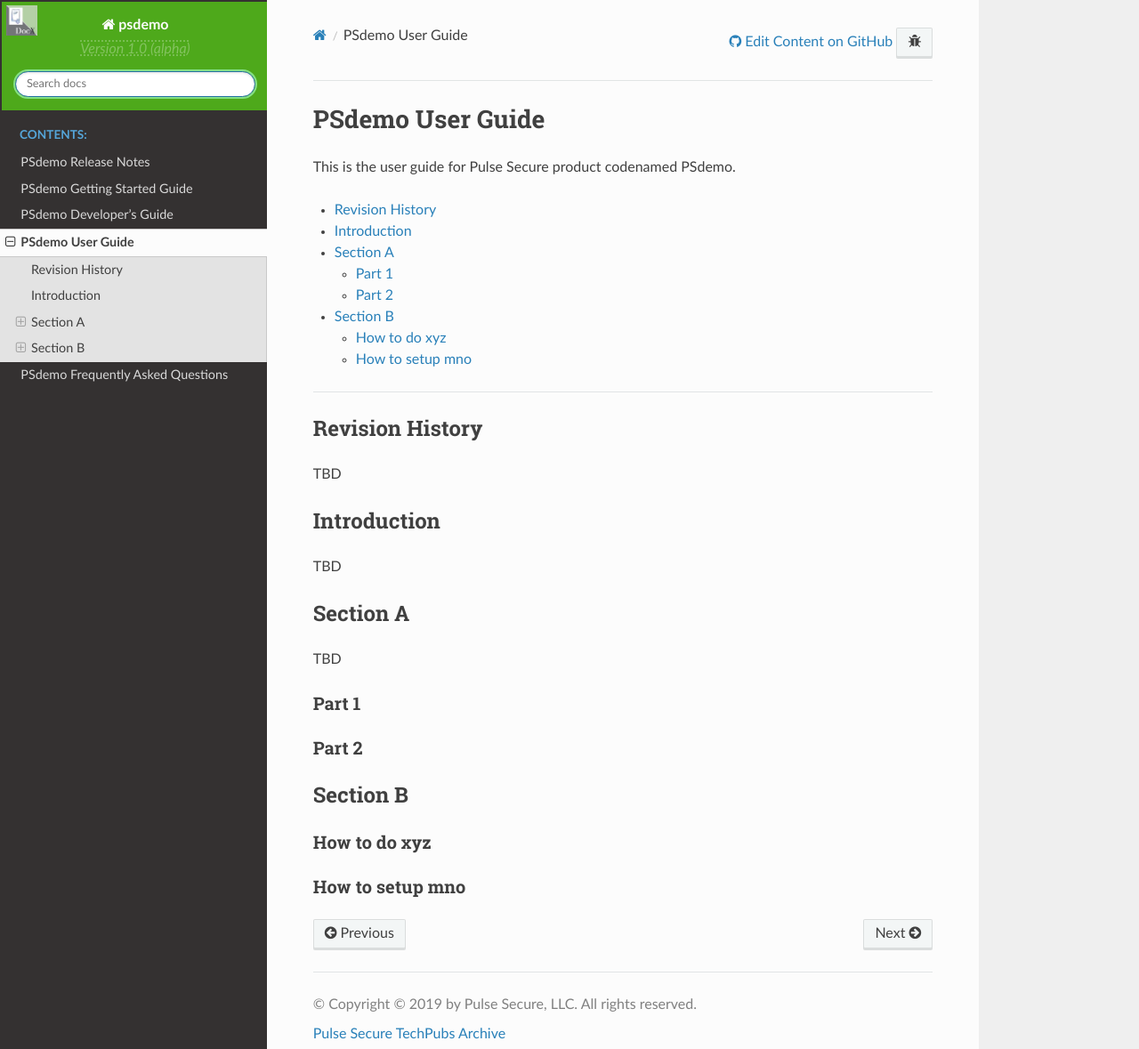
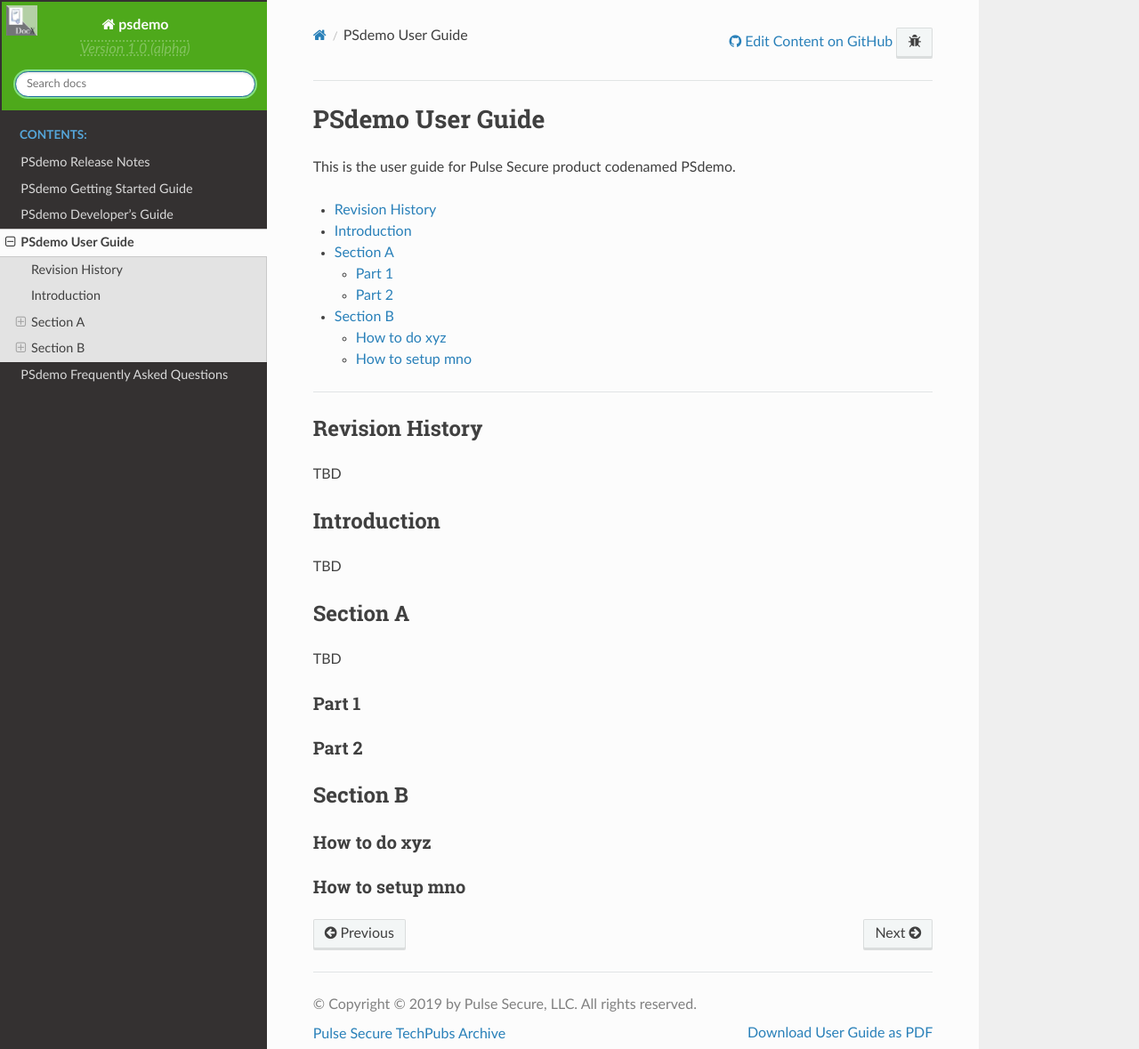
Before and after one commit to shaloo/psdemo, a Sphinx documentation site: the page built from docs/source/user-guide.rst, in a window 1280 px wide and 1179 px high. Shown: the whole window at 89% size. Built offline with Sphinx 7.4.7 and the Read the Docs theme 2.0.0, drawn with Linux system fonts in a browser that asks for light colours.

Commit message:
Added pdf download link in the footer

```diff
--- a/docs/source/_templates/footer.html
+++ b/docs/source/_templates/footer.html
@@ -5,6 +5,17 @@
     <ul>
     <a href="https://www-prev.pulsesecure.net/techpubs/" style="float:left;">Pulse Secure TechPubs Archive</a>
     </ul>
+            {% if pagename == 'index' %}
+                  <a href="../latex/psdemo.pdf" class="fa"style="float:right;">Download complete docs as a single PDF</a>
+            {% elif pagename == 'relnotes' %}
+                  <a href="../latex/relnotes.pdf" class="fa" style="float:right;">Download Release Notes as PDF</a>
+            {% elif pagename == 'dev-guide' %}
+                  <a href="../latex/dev-guide.pdf" class="fa" style="float:right;">Download Developer's Guide as PDF</a>
+            {% elif pagename == 'user-guide' %}
+                  <a href="../latex/user-guide.pdf" class="fa" style="float:right;">Download User Guide as PDF</a>
+            {% elif pagename == 'faq' %}
+                  <a href="../latex/faq.pdf" class="fa" style="float:right;">Download FAQ as PDF</a>
+            {% endif %}
     </p>
     {{ super() }}
 {% endblock %}
--- a/docs/source/conf.py
+++ b/docs/source/conf.py
@@ -64,6 +64,11 @@
 
 # The master toctree document.
 master_doc = 'index'
+relnotes_doc = 'relnotes'
+get_started_doc = 'get-started'
+dev_guide_doc = 'dev-guide'
+user_guide_doc = 'user-guide'
+faq_doc = 'faq'
 
 # The language for content autogenerated by Sphinx. Refer to documentation
 # for a list of supported languages.
@@ -200,12 +205,18 @@
     # 'figure_align': 'htbp',
 }
 
+latex_show_urls = 'footer'
+
 # Grouping the document tree into LaTeX files. List of tuples
 # (source start file, target name, title,
 #  author, documentclass [howto, manual, or own class]).
 latex_documents = [
-    (master_doc, 'psdemo.tex', u'PS Demo Documentation',
-     '', 'manual'),
+    (master_doc, 'psdemo.tex', u'PS Demo Documentation', '', 'manual'),
+    (relnotes_doc, 'relnotes.tex', u'PSdemo Release Notes', u'Pulse Secure, LLC', 'manual'),
+    (get_started_doc, 'get-started.tex', u'PSdemo Getting Started Guide', u'Pulse Secure, LLC', 'manual'),
+    (dev_guide_doc, 'dev-guide.tex', u'PSdemo Developer\'s Guide', u'Pulse Secure, LLC', 'manual'),
+    (user_guide_doc, 'user-guide.tex', u'PSdemo User\'s Guide', u'Pulse Secure, LLC', 'manual'),
+    (faq_doc, 'faq.tex', u'PSdemo FAQ', u'Pulse Secure, LLC', 'manual'),
 ]
 
 
```
